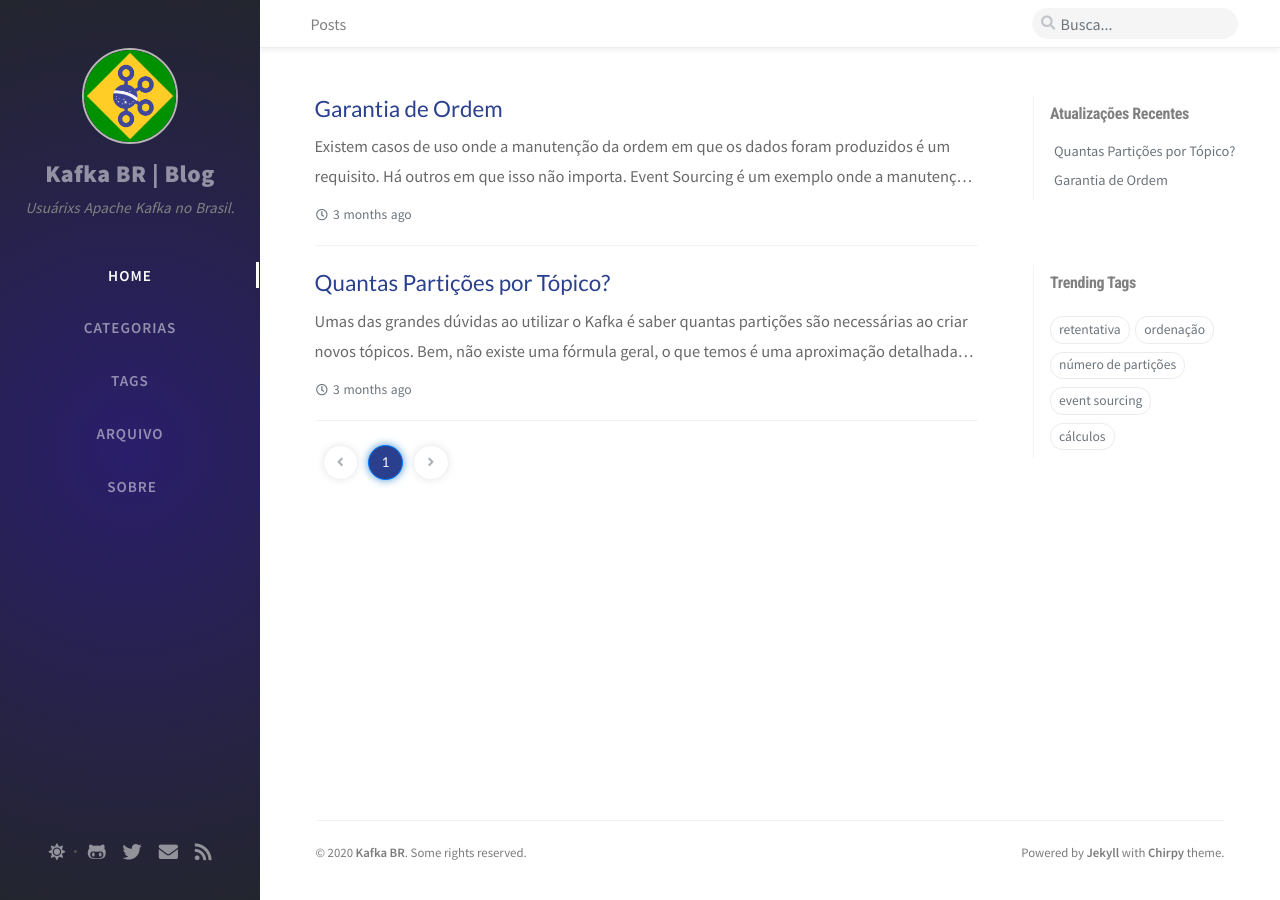
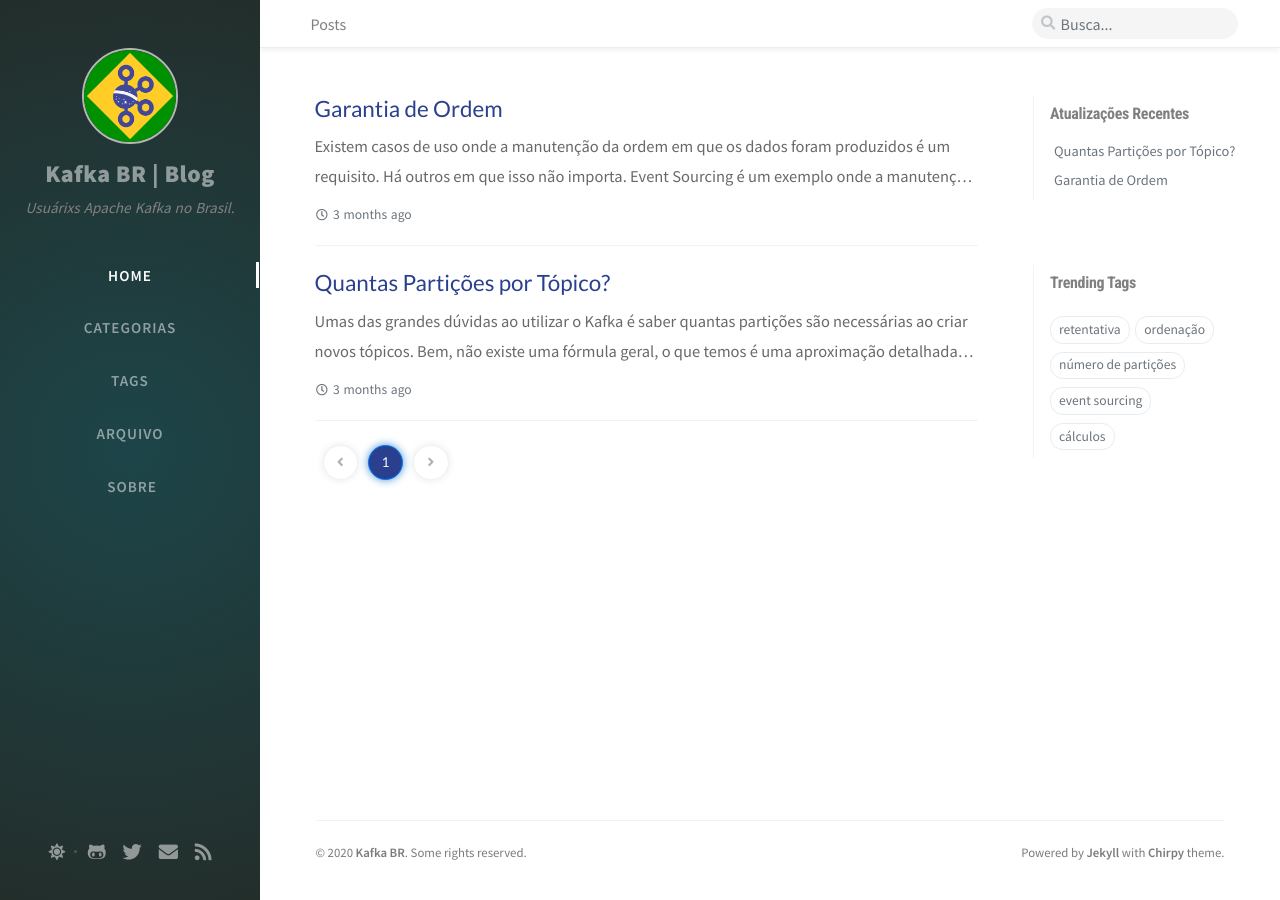
Before and after one commit to fabiojose/kafkabr-blog, a Jekyll site: the page built from index.html, in a window 1280 px wide. Built offline with Jekyll 4.4.1, drawn with Linux system fonts in a browser that asks for light colours; nearby versions of some CDN libraries; the list of posts is cut into pages by our own code; comment, search, counter and statistics services are not loaded.

Commit message:
Cor gradiente para verde
Signed-off-by: fabiojose <fabiojose@gmail.com>

```diff
--- a/assets/css/_colors/light-typography.scss
+++ b/assets/css/_colors/light-typography.scss
@@ -45,7 +45,7 @@
   /* Sidebar */
 
   --sidebar-bg: radial-gradient(
-    circle, rgba(42, 30, 107, 1) 0%, rgba(35, 37, 46, 1) 100%);
+    circle, rgb(29, 69, 73) 0%, rgb(35, 46, 43) 100%);
 
   --nav-cursor-color: #fcfcfc;
 
```
